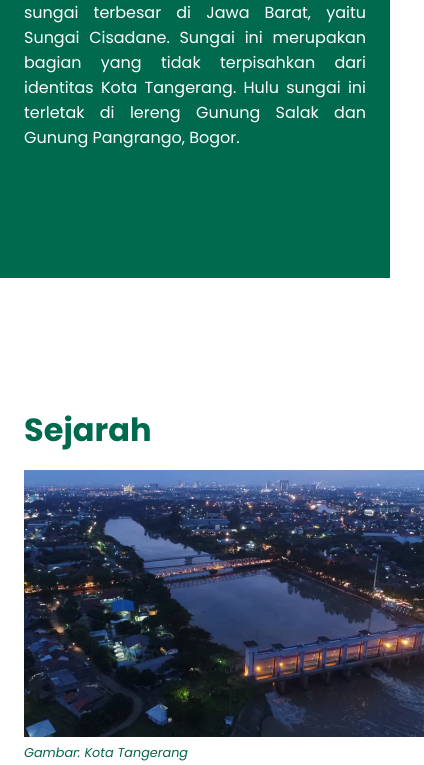
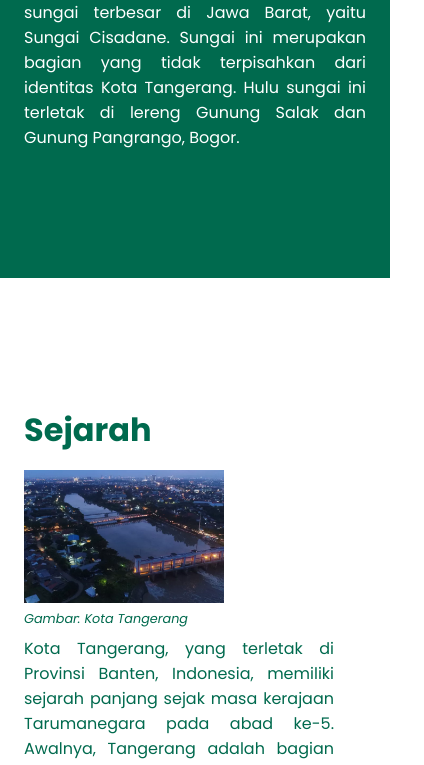
Before and after one commit to mdaffamahendra/tangerang, a plain HTML site: page index.html in a window 390 px wide. Shown: the part 2221-2986 px from the top of the page, 424 px wide, since content can reach past the window. Drawn offline with Linux system fonts and the light colour scheme.

Commit message:
perbaikan ke-2

```diff
--- a/style/style.css
+++ b/style/style.css
@@ -394,6 +394,10 @@ footer p {
     margin-top: 10px;
     flex: 1;
   }
+
+  #sejarah .left-history figure img {
+    width: 200px;
+  }
 }
 
 /* Mobile */
```
